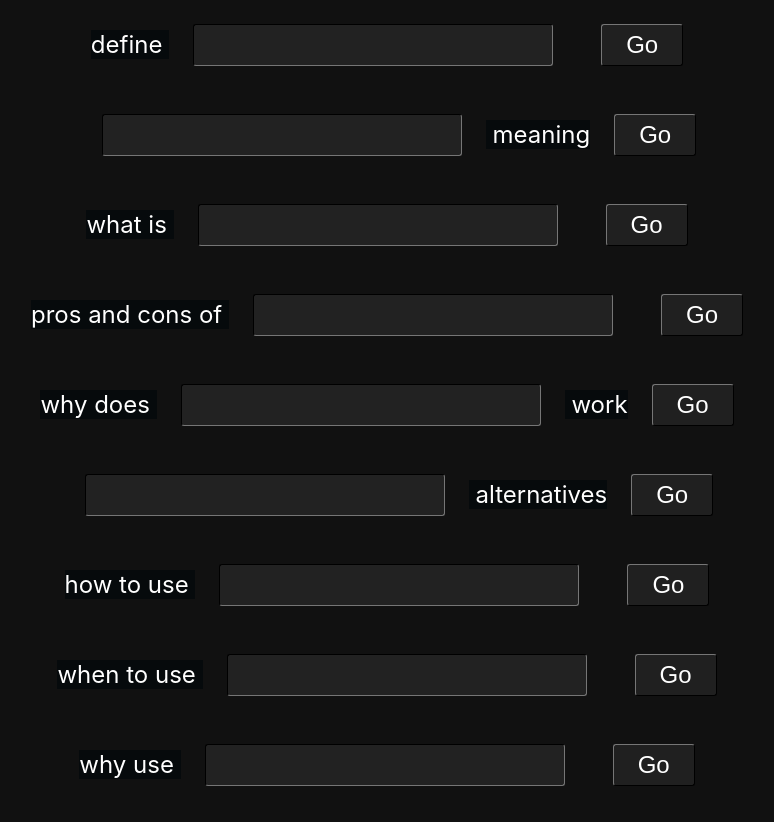
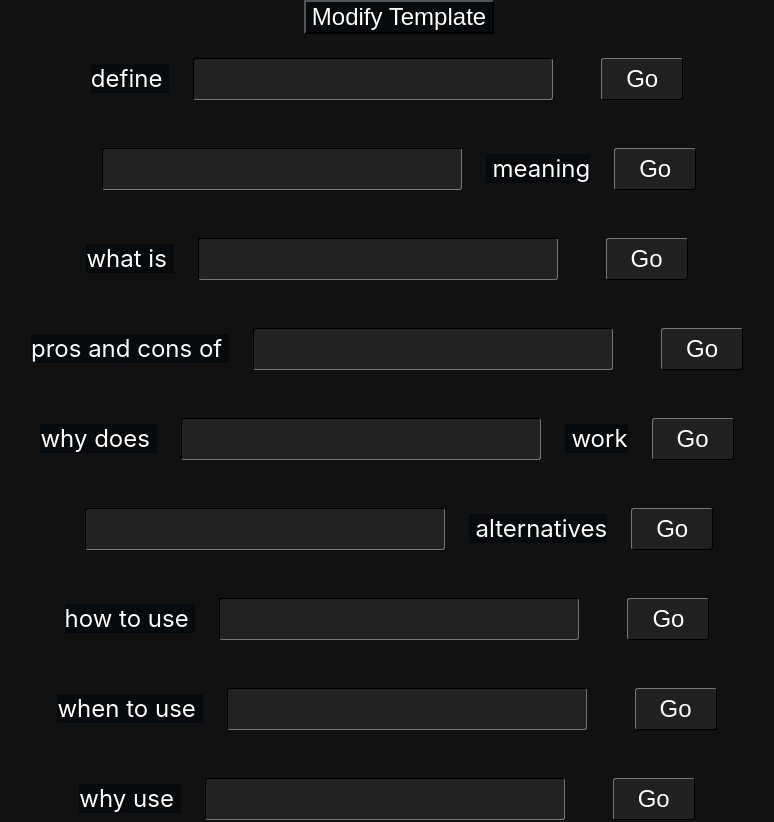
Before and after one commit to ax-sh/brainstorm-search, a React (Create React App) app: page / in a window 1280 px wide. Shown: the top 822 px of the page, without its empty margins (241-1015 px from the left). Built offline with nearby package versions, Linux system fonts and the light colour scheme.

Commit message:
Add textbox to edit template

```diff
--- a/src/App.jsx
+++ b/src/App.jsx
@@ -2,6 +2,31 @@ import React, { useState } from "react";
 import SearchInput from "./components/search-input";
 import "./App.css";
 import { defaultSentences, parseSentences } from "./queries";
+import styled from "styled-components";
+
+const TextArea = styled.textarea`
+	width: 100%;
+	min-height: 300px;
+	background-color: #333;
+	color: #fff;
+	font-size: 1.5em;
+	display: ${(props) => (props.visibility ? "inline-block" : "none")};
+`;
+
+const EditCustomSentences = ({ text }) => {
+	const [toggle, setToggle] = useState(false);
+	const handleToggle = () => {
+		setToggle(!toggle);
+	};
+	return (
+		<div>
+			<div>
+				<button onClick={handleToggle}>Modify Template</button>
+			</div>
+			<TextArea visibility={toggle} value={text && text.trim()} />
+		</div>
+	);
+};
 
 const sentences = parseSentences(defaultSentences);
 const App = () => {
@@ -17,6 +42,7 @@ const App = () => {
 			<div className="App">
 				{/* TODO make a nav for google search config  */}
 				{/* <nav>Settings</nav> */}
+				<EditCustomSentences text={defaultSentences} />
 
 				{sentences.map((i, n) => (
 					<SearchInput index={n} sentence={i} value={lastQuery} onChange={onChange} />
```
